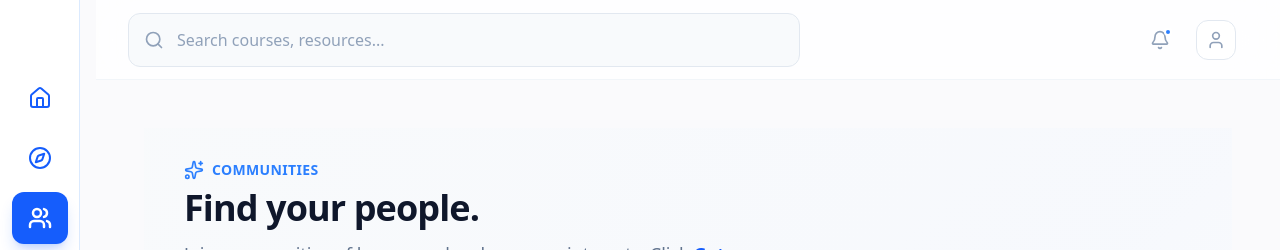
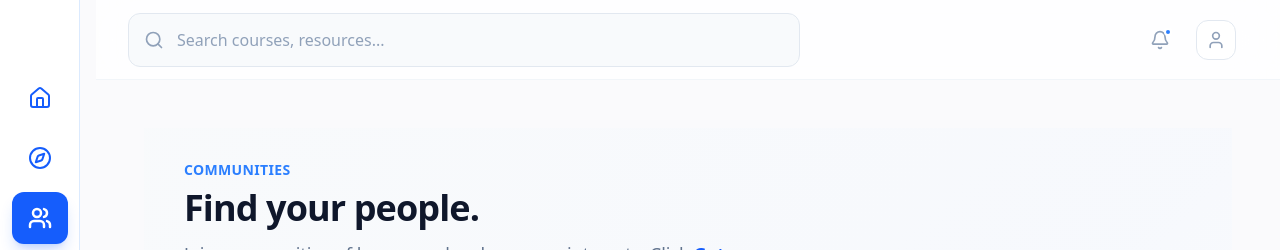
Before and after one commit to JesseJohn7/sabiskill, a Next.js app: page /dashboard in a window 1280 px wide. Both pictures are taken after a click on the button 40 px from the left and 218 px from the top of the page. Shown: the top 250 px of the page. Built offline with nearby package versions, Linux system fonts and the light colour scheme.

Commit message:
sparkrem

```diff
--- a/app/dashboard/components/CommunityTab.tsx
+++ b/app/dashboard/components/CommunityTab.tsx
@@ -159,7 +159,7 @@ const CommunityTab: React.FC = () => {
       {/* Header */}
       <div className="max-w-5xl mx-auto mb-10">
         <div className="flex items-center gap-2 mb-2">
-          <Sparkles className="w-5 h-5 text-blue-500" />
+          {/* <Sparkles className="w-5 h-5 text-blue-500" /> */}
           <span className="text-sm font-semibold text-blue-500 tracking-wide uppercase">
             Communities
           </span>
```
